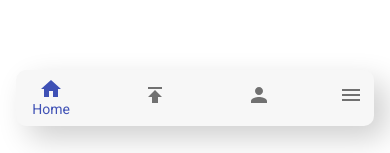
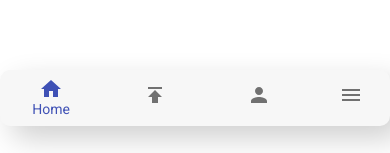
Before and after one commit to AaronL1011/MERN-Final-Project, a React (Create React App) app in the folder frontend/: page /upload in a window 390 px wide. Shown: the part 688-841 px from the top of the page. Built offline with nearby package versions, Linux system fonts and the light colour scheme.

Commit message:
set nav bar to fill width of phone screens

```diff
--- a/frontend/src/components/Navigation/NavigationBar.js
+++ b/frontend/src/components/Navigation/NavigationBar.js
@@ -44,7 +44,7 @@ const NavigationBar = () => {
         <MenuItem onClick={menuExit}>Something Else</MenuItem>
         <MenuItem onClick={menuExit}>Logout</MenuItem>
       </Menu>
-      <Grid item xs={11} sm={8} md={6} lg={4} xl={3}>
+      <Grid item xs={12} sm={8} md={6} lg={4} xl={3}>
         <BottomNavigation
           value={currentPage}
           onChange={(event, value) => handleChange(event, value)}
```
